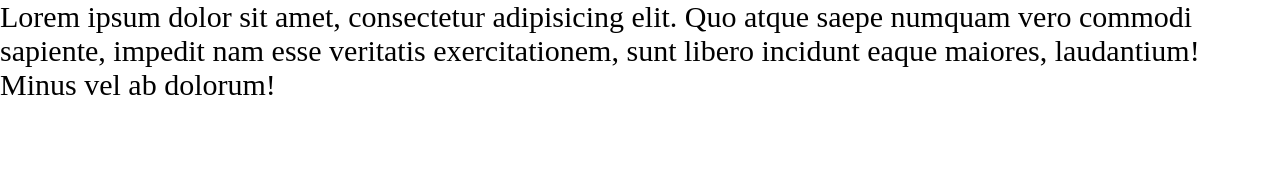
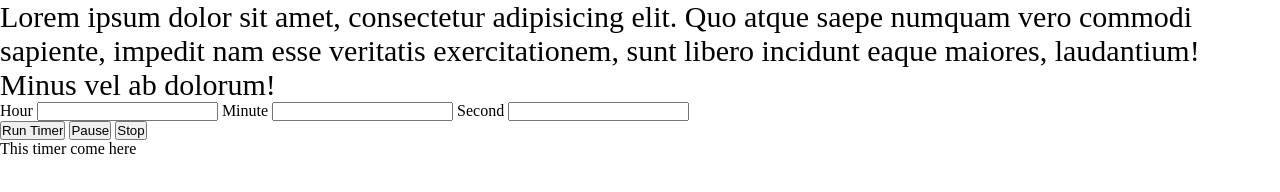
Before and after one commit to kaflan/learnGIT, a website: page app/index.html in a window 1280 px wide. Drawn offline with nearby package versions, Linux system fonts and the light colour scheme.

Commit message:
add bower intro folder, add buttons in index html

```diff
--- a/app/index.html
+++ b/app/index.html
@@ -7,10 +7,26 @@
 </head>
 <body>
     <p>Lorem ipsum dolor sit amet, consectetur adipisicing elit. Quo atque saepe numquam vero commodi sapiente, impedit nam esse veritatis exercitationem, sunt libero incidunt eaque maiores, laudantium! Minus vel ab dolorum!</p>
+    <label >
+      Hour
+      <input type="text"  id="hour"/>
+    </label>
+    <label >
+      Minute
+      <input type="text"  id="minute"/>
+    </label>
+    <label >
+      Second
+      <input type="text"  id="second"/>
+    </label>
+    <br/>
+    <input type="button" name="name" value="Run Timer" id="run"/>
+    <input type="button" name="name" value="Pause" id="pause"/>
+    <input type="button" name="name" value="Stop" id="stop"/>
     <div id="timer">
-
+          This timer come here
     </div>
-    <script type="text/javascript" src="../bower_components/jquery.min.js"></script>
+    <script type="text/javascript" src="bower_components/jquery/dist/jquery.min.js"></script>
     <script src="index.js" charset="utf-8"></script>
 </body>
 </html>
--- a/app/index.js
+++ b/app/index.js
@@ -0,0 +1,2 @@
+var JQ = jQuery;
+console.log(JQ);
```
